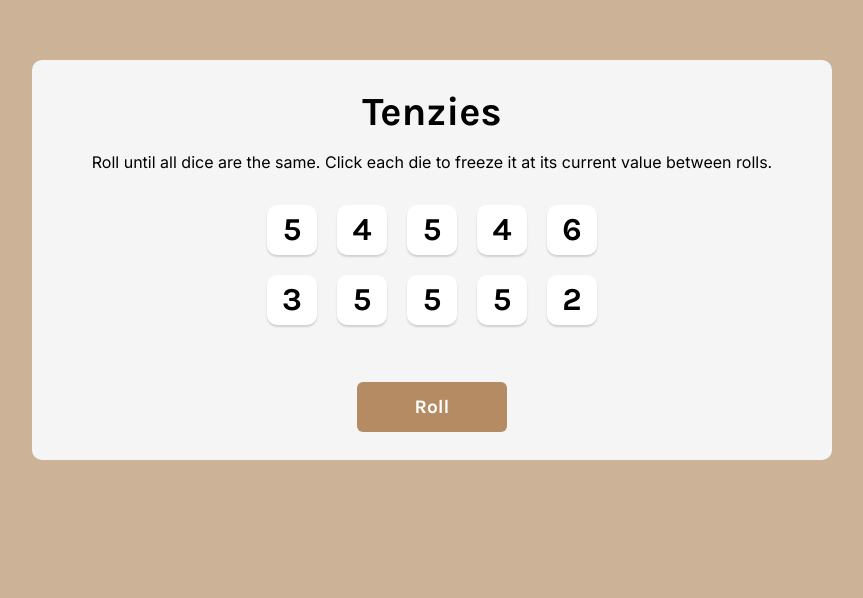
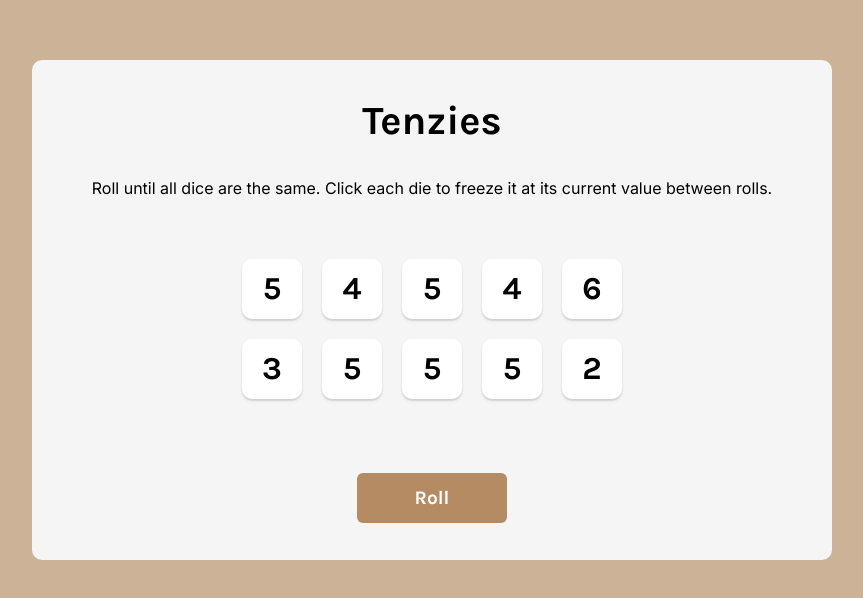
Before and after one commit to steph-xue/tenzies-game, a React (Vite) app: page / in a window 1280 px wide. Shown: the top 598 px of the page, without its empty margins (208-1071 px from the left). Built offline with nearby package versions, Linux system fonts and the light colour scheme.

Commit message:
adjust margin sizing

```diff
--- a/src/style.css
+++ b/src/style.css
@@ -13,7 +13,7 @@ body {
 
 main {
   background-color: #F5F5F5;
-  height: 400px;
+  height: 500px;
   width: 800px;
   padding: 20px;
   margin-top: 40px;
@@ -41,11 +41,12 @@ main {
   grid-template: auto auto / repeat(5, 1fr);
   gap: 20px;
   margin-bottom: 40px;
+  margin-top: 10px;
 }
 
 .die-face {
-  height: 50px;
-  width: 50px;
+  height: 60px;
+  width: 60px;
   box-shadow: 0px 2px 2px rgba(0, 0, 0, 0.15);
   border-radius: 10px;
   display: flex;
```
